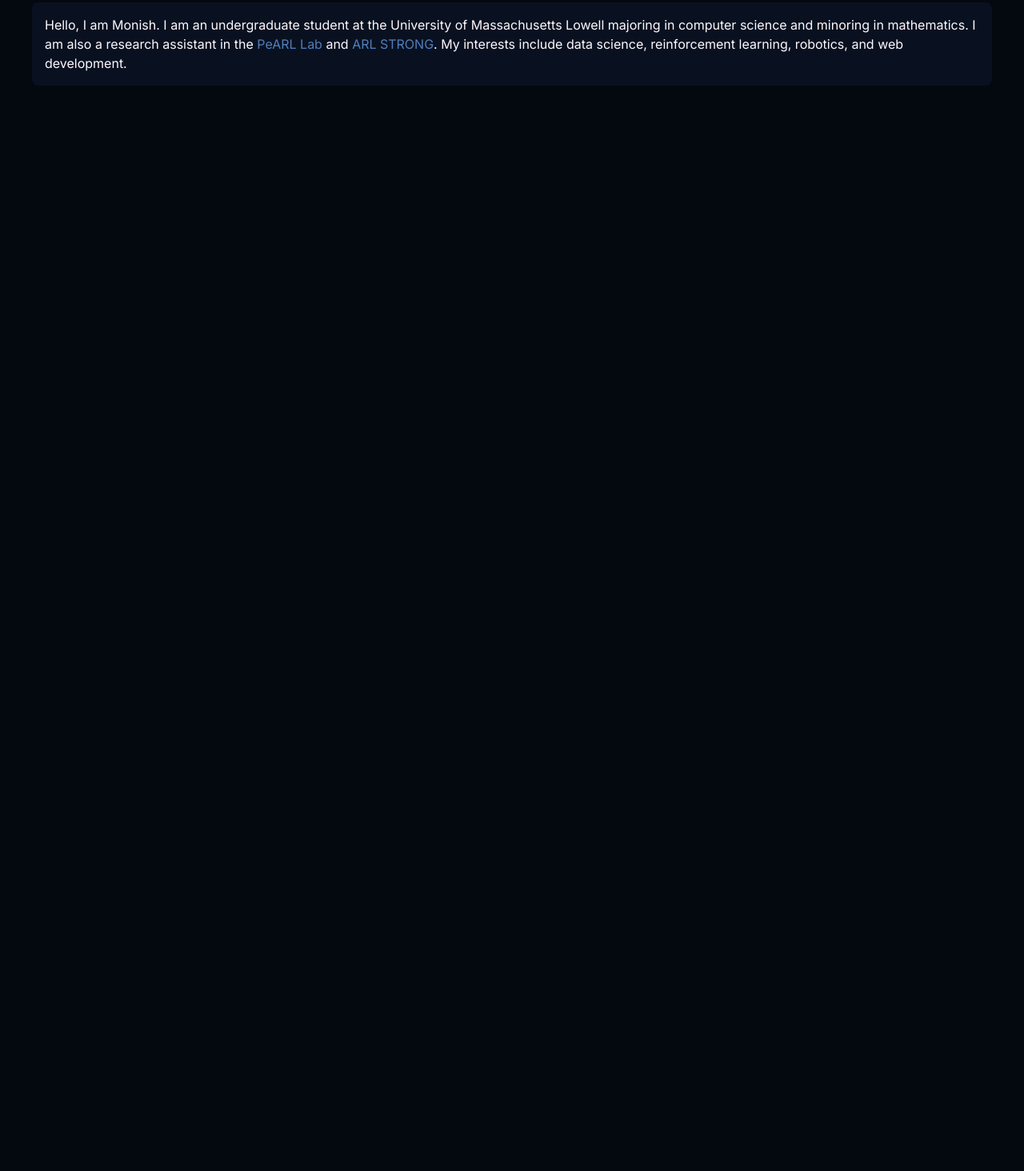
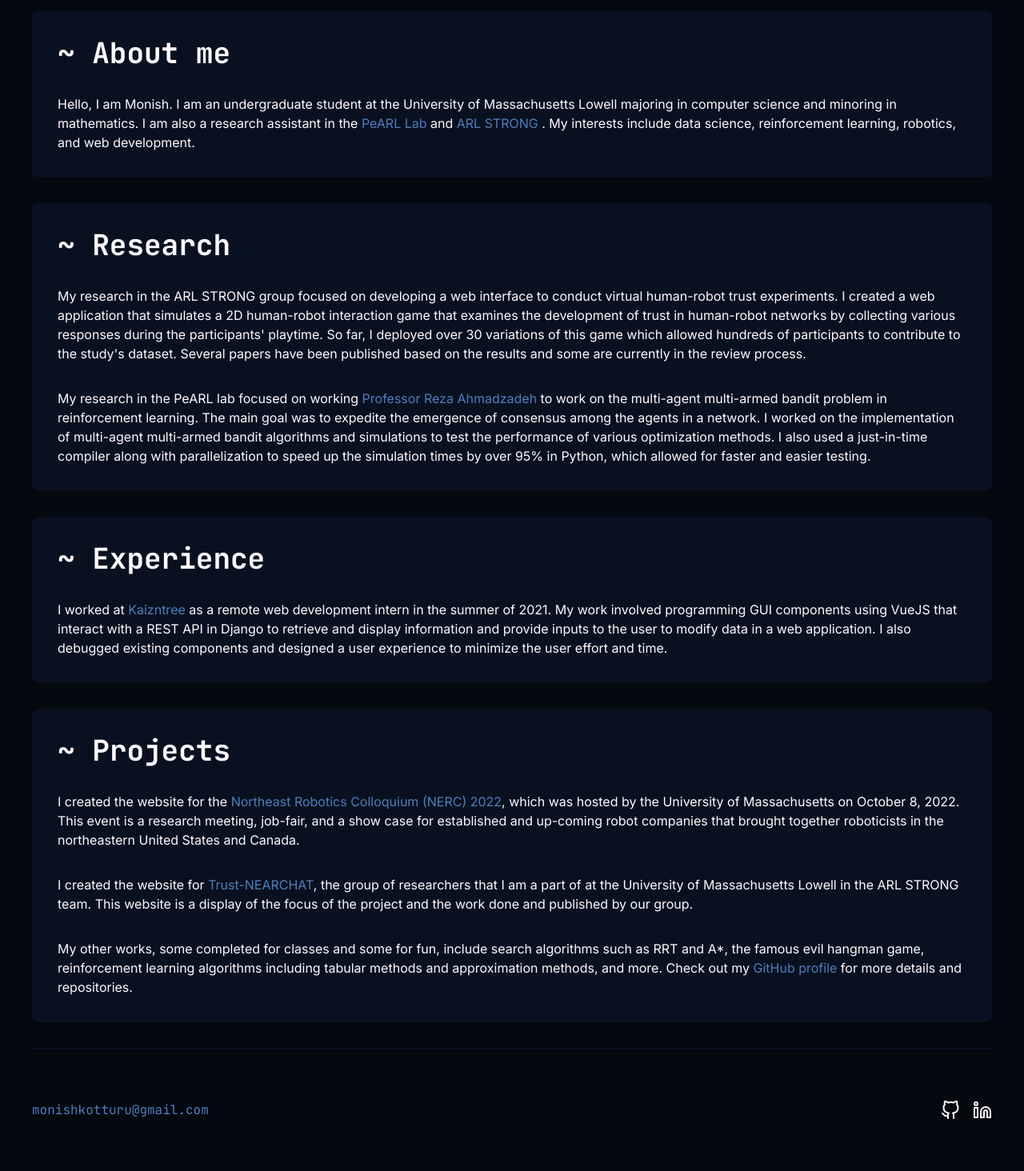
Before and after one commit to mokotturu/portfolio-website, a website built with Vite: page index.html in a window 1280 px wide. Shown: the part 445-1909 px from the top of the page at 80% size. Before the commit the page ends 800 px from the top, so only its background shows below. Built offline with nearby package versions, Linux system fonts and the light colour scheme.

Commit message:
added about me, research, experience, and project sections

```diff
--- a/index.html
+++ b/index.html
@@ -15,44 +15,132 @@
 	<link rel="stylesheet" href="style.css">
 </head>
 
-<body class="bg-dark-primary text-light-primary">
-	<nav class="sticky flex justify-center top-0 left-0 py-8 z-10 bg-dark-primary/75 backdrop-blur">
-		<div class="w-[85%] lg:w-[60em] xl:w-[75em] 2xl:w-[85em]">
-			<div class="flex justify-between items-center">
-				<a class="font-semibold">MK</a>
-				<ul class="flex list-none">
-					<li class="mx-4"><a class="hover:underline" href="#">About Me</a></li>
-					<li class="mx-4"><a class="hover:underline" href="#">Resume</a></li>
-					<li class="mx-4"><a class="hover:underline" href="#">Projects</a></li>
-					<li class="mx-4"><a class="hover:underline" href="#">Contact</a></li>
-				</ul>
-			</div>
+<body class="flex flex-col bg-dark-primary text-light-primary m-0 min-h-screen font-sans">
+	<nav
+		class="sticky w-[85%] lg:w-[60em] xl:w-[75em] 2xl:w-[85em] mx-auto top-0 left-0 py-6 z-10 bg-dark-primary/75 backdrop-blur border-b-2 border-b-dark-secondary">
+		<div class="flex justify-between items-center">
+			<a class="font-bold font-mono">MK</a>
+			<ul class="flex list-none">
+				<li class="mx-4"><a class="font-mono hover:underline" href="#about-me">About me</a></li>
+				<li class="mx-4"><a class="font-mono hover:underline" href="#research">Research</a></li>
+				<li class="mx-4"><a class="font-mono hover:underline" href="#experience">Experience</a></li>
+				<li class="mx-4"><a class="font-mono hover:underline" href="#projects">Projects</a></li>
+				<li class="mx-4"><a class="font-mono hover:underline" href="#">Resume</a></li>
+			</ul>
 		</div>
 	</nav>
 
-	<main class="flex justify-center py-2">
-		<div class="w-[85%] lg:w-[60em] xl:w-[75em] 2xl:w-[85em]">
-			<div class="flex flex-col justify-between items-center gap-8">
-				<section class="flex justify-center items-center">
-					<img class="w-80 rounded-lg" src="/me.png" alt="Profile picture">
-				</section>
+	<main class="w-[85%] lg:w-[60em] xl:w-[75em] 2xl:w-[85em] my-8 mx-auto flex flex-col gap-8">
+		<img class="w-80 rounded-lg mx-auto" src="/me.png" alt="Profile picture">
 
-				<section class="p-4 bg-dark-secondary rounded-lg">
-					Hello, I am Monish. I am an undergraduate student at the University of Massachusetts Lowell majoring
-					in
-					computer science and minoring in mathematics. I am also a research assistant in the
-					<a class="text-accent-1 hover:underline" href="https://www.pearl-robotics.com/" target="_blank"
-						rel="noreferrer noopener">PeARL Lab</a>
-					and
-					<a class="text-accent-1 hover:underline" href="https://arlstrong-uml.netlify.app/" target="_blank"
-						rel="noreferrer noopener">ARL
-						STRONG</a>.
-					My
-					interests include data science, reinforcement learning, robotics, and web development.
-				</section>
+		<section id="about-me" class="flex flex-col justify-between gap-8 p-8 bg-dark-secondary rounded-lg">
+			<h2 class="font-bold text-4xl font-mono">~ About me</h2>
+			<p>
+				Hello, I am Monish. I am an undergraduate student at the University of Massachusetts Lowell
+				majoring in computer science and minoring in mathematics. I am also a research assistant in the
+				<a class="text-accent-1 hover:underline" href="https://www.pearl-robotics.com/" target="_blank"
+					rel="noreferrer noopener">
+					PeARL Lab
+				</a>
+				and
+				<a class="text-accent-1 hover:underline" href="https://arlstrong-uml.netlify.app/" target="_blank"
+					rel="noreferrer noopener">
+					ARL STRONG
+				</a>
+				. My interests include data science, reinforcement learning, robotics, and web
+				development.
+			</p>
+		</section>
+
+		<section id="research" class="flex flex-col justify-between gap-8 p-8 bg-dark-secondary rounded-lg">
+			<h2 class="font-bold text-4xl font-mono">~ Research</h2>
+			<p>
+				My research in the ARL STRONG group focused on developing a web interface to conduct virtual human-robot
+				trust experiments. I created a web application that simulates a 2D human-robot interaction game that
+				examines the development of trust in human-robot networks by collecting various responses during the
+				participants' playtime. So far, I deployed over 30 variations of this game which allowed hundreds of
+				participants to contribute to the study's dataset. Several papers have been published based on the
+				results and some are currently in the review process.
+			</p>
+			<p>
+				My research in the PeARL lab focused on working <a class="hover:underline text-accent-1"
+					href="https://www.uml.edu/sciences/computer-science/faculty/ahmadzadeh-reza.aspx" target="_blank"
+					rel="noreferrer noopener">Professor Reza Ahmadzadeh</a> to work on the multi-agent
+				multi-armed bandit problem in reinforcement learning. The main goal was to expedite the emergence of
+				consensus among the agents in a network. I worked on the implementation of multi-agent multi-armed
+				bandit algorithms and simulations to test the performance of various optimization methods. I also used a
+				just-in-time compiler along with parallelization to speed
+				up the simulation times by over 95% in Python, which allowed for faster and easier testing.
+			</p>
+		</section>
+
+		<section id="experience" class="flex flex-col justify-between gap-8 p-8 bg-dark-secondary rounded-lg">
+			<h2 class="font-bold text-4xl font-mono">~ Experience</h2>
+			<p>
+				I worked at <a class="hover:underline text-accent-1" href="https://www.kaizntree.com" target="_blank"
+					rel="noreferrer noopener">Kaizntree</a> as a remote web development intern in the summer of 2021. My
+				work involved programming GUI components using VueJS that interact with a REST API in Django to retrieve
+				and display information and provide inputs to the user to modify data in a web application. I also
+				debugged existing components and designed a user experience to minimize the user effort and time.
+			</p>
+		</section>
+
+		<section id="projects" class="flex flex-col justify-between gap-8 p-8 bg-dark-secondary rounded-lg">
+			<h2 class="font-bold text-4xl font-mono">~ Projects</h2>
+			<p>
+				I created the website for the <a class="hover:underline text-accent-1"
+					href="https://umasslowell2022.nerc.io" target="_blank" rel="noreferrer noopener">Northeast Robotics
+					Colloquium
+					(NERC) 2022</a>, which was hosted by the
+				University of Massachusetts on October 8, 2022. This event is a research meeting, job-fair, and a show
+				case for established and up-coming robot companies that brought together roboticists in the northeastern
+				United States and Canada.
+			</p>
+			<p>
+				I created the website for <a class="hover:underline text-accent-1"
+					href="https://arlstrong-uml.netlify.app" target="_blank"
+					rel="noreferrer noopener">Trust-NEARCHAT</a>,
+				the group of researchers that I am a part of at the University of Massachusetts Lowell in the ARL STRONG
+				team. This website is a display of the focus of the project and the work done and published by our
+				group.
+			</p>
+			<p>
+				My other works, some completed for classes and some for fun, include search algorithms such as RRT and
+				A*, the famous evil hangman game, reinforcement learning algorithms including tabular methods and
+				approximation methods, and more. Check out my <a class="hover:underline text-accent-1"
+					href="https://github.com/mokotturu" target="_blank" rel="noreferrer noopener">GitHub profile</a> for
+				more details and repositories.
+			</p>
+		</section>
+	</main>
+
+	<footer class="w-[85%] lg:w-[60em] xl:w-[75em] 2xl:w-[85em] mx-auto py-16 border-t-2 border-dark-secondary">
+		<div class="flex justify-between items-center">
+			<a class="font-mono hover:underline text-accent-1"
+				href="mailto:monishkotturu@gmail.com">monishkotturu@gmail.com</a>
+			<div class="flex gap-4 justify-center items-center">
+				<a href="https://github.com/mokotturu" target="_blank" rel="noreferrer noopener">
+					<svg class="stroke-light-primary" xmlns="http://www.w3.org/2000/svg" width="24" height="24"
+						viewBox="0 0 24 24" fill="none" stroke="currentColor" stroke-width="2" stroke-linecap="round"
+						stroke-linejoin="round" class="feather feather-github">
+						<path
+							d="M9 19c-5 1.5-5-2.5-7-3m14 6v-3.87a3.37 3.37 0 0 0-.94-2.61c3.14-.35 6.44-1.54 6.44-7A5.44 5.44 0 0 0 20 4.77 5.07 5.07 0 0 0 19.91 1S18.73.65 16 2.48a13.38 13.38 0 0 0-7 0C6.27.65 5.09 1 5.09 1A5.07 5.07 0 0 0 5 4.77a5.44 5.44 0 0 0-1.5 3.78c0 5.42 3.3 6.61 6.44 7A3.37 3.37 0 0 0 9 18.13V22">
+						</path>
+					</svg>
+				</a>
+				<a href="https://linkedin.com/in/monish-reddy-kotturu" target="_blank" rel="noreferrer noopener">
+					<svg class="stroke-light-primary" xmlns="http://www.w3.org/2000/svg" width="24" height="24"
+						viewBox="0 0 24 24" fill="none" stroke="currentColor" stroke-width="2" stroke-linecap="round"
+						stroke-linejoin="round" class="feather feather-linkedin">
+						<path d="M16 8a6 6 0 0 1 6 6v7h-4v-7a2 2 0 0 0-2-2 2 2 0 0 0-2 2v7h-4v-7a6 6 0 0 1 6-6z">
+						</path>
+						<rect x="2" y="9" width="4" height="12"></rect>
+						<circle cx="4" cy="4" r="2"></circle>
+					</svg>
+				</a>
 			</div>
 		</div>
-	</main>
+	</footer>
 </body>
 
 </html>
--- a/style.css
+++ b/style.css
@@ -9,8 +9,3 @@
 :root {
 	scroll-behavior: smooth;
 }
-
-body {
-	margin: 0;
-	font-family: 'Inter', -apple-system, BlinkMacSystemFont, 'Segoe UI', 'Roboto', sans-serif;
-}
--- a/tailwind.config.cjs
+++ b/tailwind.config.cjs
@@ -2,6 +2,10 @@
 module.exports = {
   content: ["./*.{html,js}"],
   theme: {
+    fontFamily: {
+      'sans': ['Inter', 'sans-serif'],
+      'mono': ['JetBrains Mono', 'monospace'],
+    },
     extend: {
       colors: {
         "light-primary": "#fef9ff",
```
